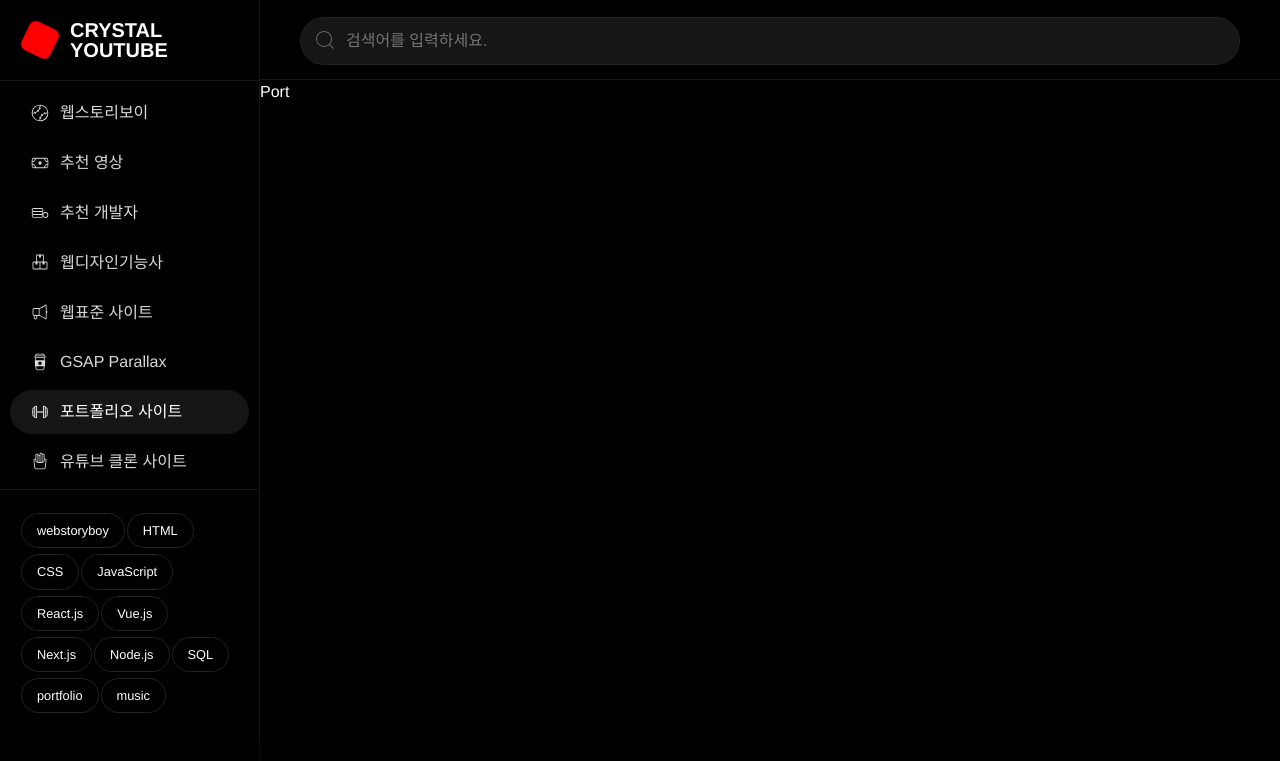
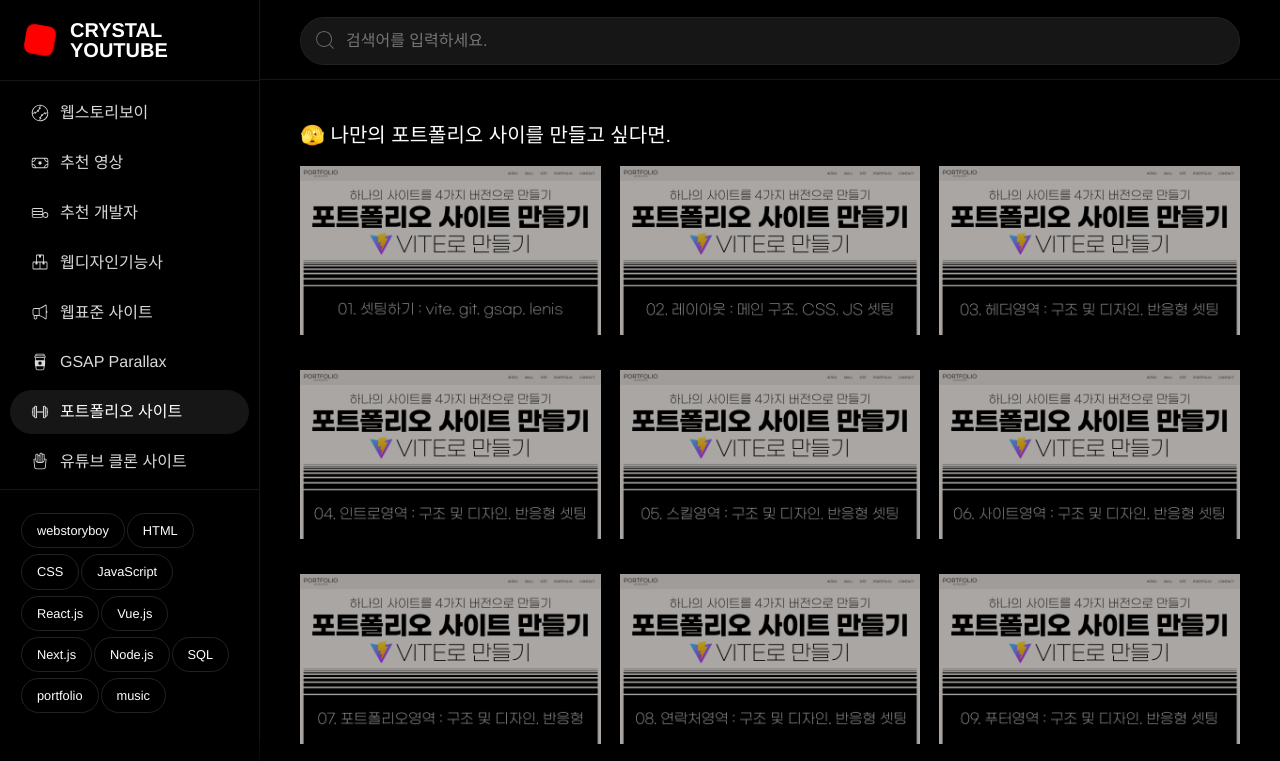
Before and after one commit to hannayou1/crystal-youtube, a React (Create React App) app: page /port in a window 1280 px wide. Shown: the top 761 px of the page. Built offline with nearby package versions, Linux system fonts and the light colour scheme; a web font is replaced by a local one.

Commit message:
17 나머지 페이지 작업

```diff
--- /dev/null
+++ b/src/components/videos/VideoCard.jsx
@@ -0,0 +1,20 @@
+import React from 'react'
+import { Link } from 'react-router-dom'
+
+const VideoCard = ({videos}) => {
+  return (
+    <>
+        {videos.map ((video, key) => (
+            <div className='video' key={key}>
+                <div className='video_thumb play__icon' >
+                    <Link to={`video/${video.videoId}`}>
+                        <img src={video.img} alt={video.title} />
+                    </Link>
+                </div>
+            </div>
+        ))}
+    </>
+  )
+}
+
+export default VideoCard
--- a/src/pages/Developer.jsx
+++ b/src/pages/Developer.jsx
@@ -5,11 +5,20 @@
 
 const Developer = () => {
 
+    const [loading, setLoading] =useState(true);
+
+    useEffect( () => {
+        setTimeout( () => {
+            setLoading(false);
+        }, 300);
+    },[])
+
+    const devPageClass = loading ? 'isLoading' : 'isLoaded';
     return (
         <Main
             title = "추천 개발자"
             description="오늘의 추천 개발자 유튜버입니다.">
-            <section id='developerPage' >
+            <section id='developerPage' className={devPageClass} >
                 <h2>추천 개발자를 소개합니다.</h2>
                 <div className="developer__inner">
                     {developerText.map((developer, key) => (
--- a/src/pages/Gsap.jsx
+++ b/src/pages/Gsap.jsx
@@ -1,12 +1,30 @@
-import React from 'react'
+import React, { useEffect, useState } from 'react'
 import Main from '../components/section/Main'
+import { gsapText } from '../data/gsap'
+import VideoCard from '../components/videos/VideoCard'
 
 const Gsap = () => {
+
+    const [loading, setLoading] =useState(true);
+
+    useEffect( () => {
+        setTimeout( () => {
+            setLoading(false);
+        }, 300);
+    },[])
+
+    const gsapPageClass = loading ? 'isLoading' : 'isLoaded';
+
     return (
         <Main
             title = "GSAP 사이트"
             description="GSAP 사이트 튜토리얼 강의입니다.">
-            Gsap
+             <section id='gsapPage' className={gsapPageClass}>
+                <h2>😄 창의적 사이트를 만들고 싶다면!</h2>
+                <div className="video__inner">
+                    <VideoCard videos = {gsapText}/>
+                </div>
+            </section>
         </Main>
     )
 }
--- a/src/pages/Port.jsx
+++ b/src/pages/Port.jsx
@@ -1,12 +1,30 @@
-import React from 'react'
+import React, { useEffect, useState } from 'react'
 import Main from '../components/section/Main'
+import { portfolioText } from '../data/portfolio'
+import VideoCard from '../components/videos/VideoCard'
 
 const Port = () => {
+
+    const [loading, setLoading] =useState(true);
+
+    useEffect( () => {
+        setTimeout( () => {
+            setLoading(false);
+        }, 300);
+    },[])
+
+    const portPageClass = loading ? 'isLoading' : 'isLoaded';
+
     return (
         <Main
             title = "포트폴리오 사이트"
             description="포트폴리오 사이트 튜토리얼 강의입니다.">
-            Port
+            <section id='portPage' className={portPageClass}>
+                <h2>🫣 나만의 포트폴리오 사이를 만들고 싶다면.</h2>
+                <div className="video__inner">
+                    <VideoCard videos = {portfolioText}/>
+                </div>
+            </section>
         </Main>
     )
 }
--- a/src/pages/Today.jsx
+++ b/src/pages/Today.jsx
@@ -1,14 +1,26 @@
-import React from 'react'
+import React, { useEffect, useState } from 'react'
 import Main from '../components/section/Main'
 import { todayText } from '../data/today'
 import { Link } from 'react-router-dom'
 
+
 const Today = () => {
+
+    const [loading, setLoading] =useState(true);
+
+    useEffect( () => {
+        setTimeout( () => {
+            setLoading(false);
+        }, 300);
+    },[])
+
+    const todayPageClass = loading ? 'isLoading' : 'isLoaded';
+
     return (
         <Main
             title = "추천 영상"
             description="오늘의 추천 유튜브 영상입니다.">
-            <section id='todayPage'>
+            <section id='todayPage' className={todayPageClass}>
                 <h2>오늘의 추천 영상입니다.</h2>
                 {todayText.map((today, key) => (
                     	<div className='today__inner' key={key}>
--- a/src/pages/Webd.jsx
+++ b/src/pages/Webd.jsx
@@ -1,12 +1,30 @@
-import React from 'react'
+import React, { useEffect, useState } from 'react'
 import Main from '../components/section/Main'
+import VideoCard from '../components/videos/VideoCard'
+
+import { webdText } from '../data/webd'
 
 const Webd = () => {
+    const [loading, setLoading] =useState(true);
+
+    useEffect( () => {
+        setTimeout( () => {
+            setLoading(false);
+        }, 300);
+    },[])
+
+    const webdPageClass = loading ? 'isLoading' : 'isLoaded';
+
     return (
         <Main
             title = "웹디자인 기능사"
             description="웹디자인 기능사 튜토리얼 강의입니다.">
-            Webd
+            <section id='wedbPage' className={webdPageClass}>
+                <h2>😮 웹디자인기능사 준비는 이걸로!</h2>
+                <div className="video__inner">
+                    <VideoCard videos = {webdText}/>
+                </div>
+            </section>
         </Main>
     )
 }
--- a/src/pages/Website.jsx
+++ b/src/pages/Website.jsx
@@ -1,12 +1,29 @@
-import React from 'react'
+import React, { useEffect, useState } from 'react'
 import Main from '../components/section/Main'
+import VideoCard from '../components/videos/VideoCard'
+import { websiteText } from '../data/website'
 
 const Website = () => {
+    const [loading, setLoading] =useState(true);
+
+    useEffect( () => {
+        setTimeout( () => {
+            setLoading(false);
+        }, 300);
+    },[])
+
+    const websitePageClass = loading ? 'isLoading' : 'isLoaded';
     return (
+
         <Main
             title = "웹표준 사이트"
             description="웹표준 사이트 튜토리얼 강의입니다.">
-            Website
+            <section id='websitePage' className={websitePageClass}>
+                <h2>😄 웹사이트의 기초는 이 강의로~</h2>
+                <div className="video__inner">
+                    <VideoCard videos = {websiteText}/>
+                </div>
+            </section>
         </Main>
     )
 }
--- a/src/pages/Youtube.jsx
+++ b/src/pages/Youtube.jsx
@@ -1,12 +1,32 @@
-import React from 'react'
+import React, { useEffect, useState } from 'react'
 import Main from '../components/section/Main'
 
+import VideoCard from '../components/videos/VideoCard'
+import { youtubeText } from '../data/youtube'
+
 const Youtube = () => {
+
+    const [loading, setLoading] =useState(true);
+
+    useEffect( () => {
+        setTimeout( () => {
+            setLoading(false);
+        }, 300);
+    },[])
+
+    const youtubePageClass = loading ? 'isLoading' : 'isLoaded';
+
+
     return (
         <Main
             title = "유튜브 사이트"
             description="유튜브 사이트 튜토리얼 강의입니다.">
-            Youtube
+             <section id='youtubePage' className={youtubePageClass}>
+                <h2>😄 나만의 유튜브 사이트 만들기</h2>
+                <div className="video__inner">
+                    <VideoCard videos = {youtubeText}/>
+                </div>
+            </section>
         </Main>
     )
 }
```
